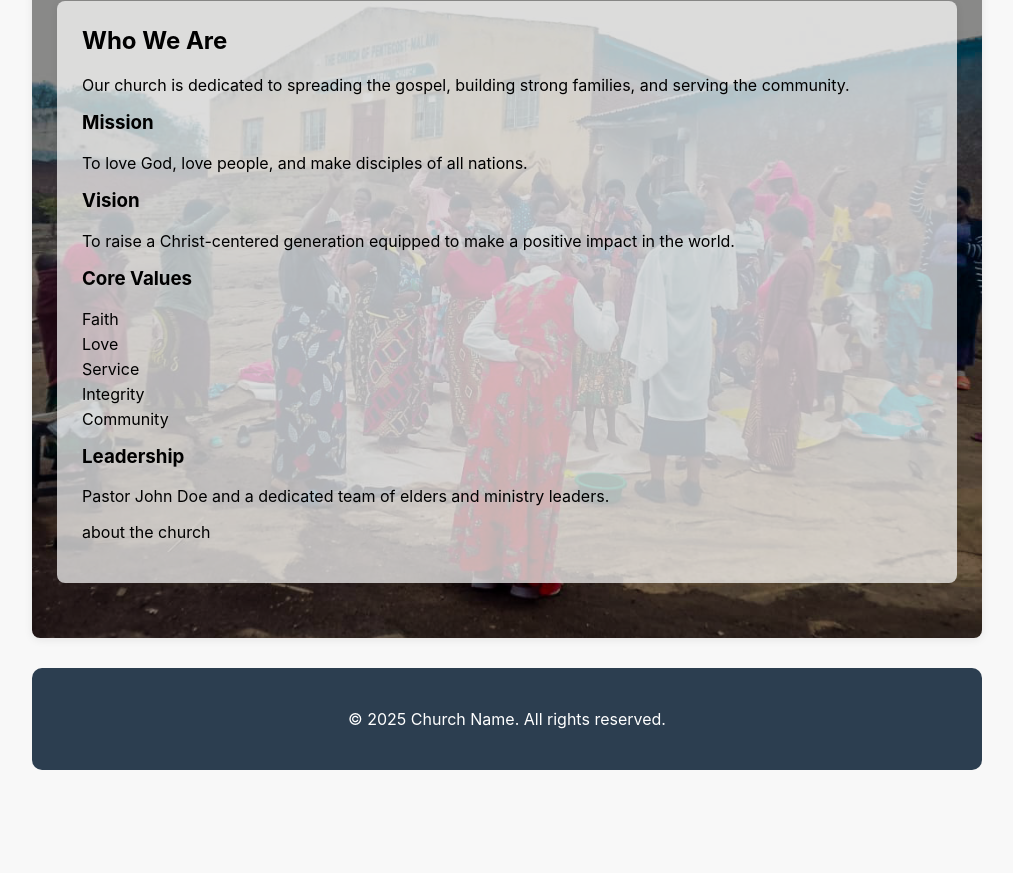
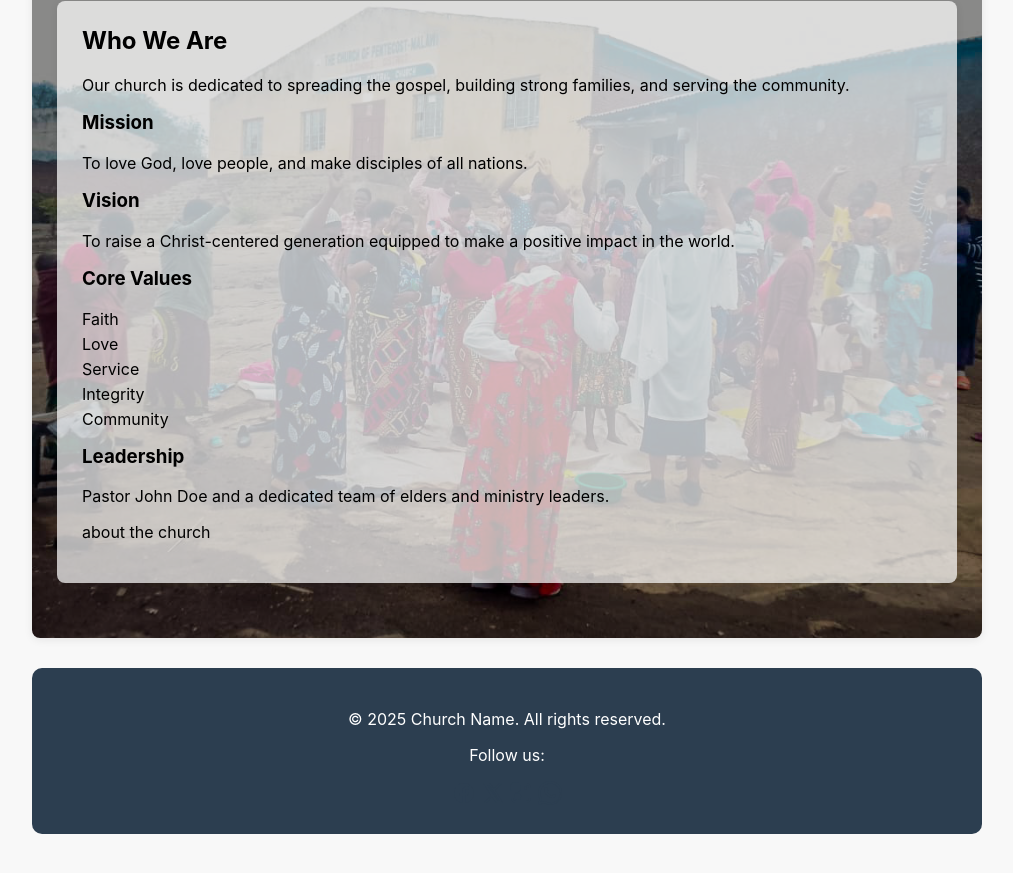
Before and after one commit to Skeldo265/chur, a plain HTML site: page l_about.html in a window 1280 px wide. Shown: the part 269-1142 px from the top of the page, without its empty margins (133-1146 px from the left). Before the commit the page ends 1094 px from the top, so only its background shows below. Drawn offline with Linux system fonts and the light colour scheme.

Commit message:
Update l_about.html

```diff
--- a/l_about.html
+++ b/l_about.html
@@ -46,7 +46,42 @@
   </main>
 
   <footer>
-    <p>&copy; 2025 Church Name. All rights reserved.</p>
+    <p>&copy; 2025 Church Name. All rights reserved. <span id="year"></span></p>
+
+    <p>Follow us:</p>
+
+    <div class="social-icons">
+
+      <!-- Facebook -->
+      <a href="#" aria-label="Facebook" class="icon">
+        <svg width="24" height="24" viewBox="0 0 24 24" fill="currentColor">
+          <path d="M22 12.07C22 6.48 17.52 2 12 2S2 6.48 2 12.07c0 5.02 3.66 9.19 8.44 9.93v-7.02h-2.54v-2.91h2.54V9.41c0-2.5 1.49-3.89 3.77-3.89 1.09 0 2.23.2 2.23.2v2.45h-1.25c-1.23 0-1.61.77-1.61 1.56v1.87h2.74l-.44 2.91h-2.3V22c4.78-.74 8.44-4.91 8.44-9.93z"/>
+        </svg>
+      </a>
+
+      <!-- Twitter (X) -->
+      <a href="#" aria-label="Twitter" class="icon">
+        <svg width="24" height="24" viewBox="0 0 24 24" fill="currentColor">
+          <path d="M18.39 2H21l-6.52 7.44L22 22h-6.81l-4.7-6.3L5.9 22H3l6.89-7.86L2 2h6.91l4.32 5.77L18.39 2zM17.18 20h1.58L8.16 4h-1.6l10.62 16z"/>
+        </svg>
+      </a>
+
+
+      <!-- Instagram -->
+      <a href="#" aria-label="Instagram" class="icon">
+        <svg width="24" height="24" viewBox="0 0 24 24" fill="currentColor">
+          <path d="M7 2C4.2 2 2 4.2 2 7v10c0 2.8 2.2 5 5 5h10c2.8 0 5-2.2 5-5V7c0-2.8-2.2-5-5-5H7zm10 2c1.7 0 3 1.3 3 3v10c0 1.7-1.3 3-3 3H7c-1.7 0-3-1.3-3-3V7c0-1.7 1.3-3 3-3h10zm-5 3.5A5.5 5.5 0 106 12a5.5 5.5 0 006-5.5zm0 9A3.5 3.5 0 118.5 12 3.5 3.5 0 0112 16.5zm4.3-10.8a1.3 1.3 0 11-1.3 1.3 1.3 1.3 0 011.3-1.3z"/>
+        </svg>
+      </a>
+
+      <!-- WhatsApp -->
+      <a href="#" aria-label="WhatsApp" class="icon">
+        <svg width="24" height="24" viewBox="0 0 24 24" fill="currentColor">
+          <path d="M20.5 3.5C18.2 1.2 15.2 0 12 0 5.4 0 .1 5.2.1 11.8c0 2.1.5 4.1 1.5 5.9L0 24l6.5-1.7c1.7.9 3.6 1.4 5.5 1.4h.1c6.6 0 11.9-5.3 11.9-11.9 0-3.2-1.2-6.2-3.5-8.3zM12 21.5h-.1c-1.7 0-3.3-.4-4.8-1.2l-.4-.2-3.8 1 1-3.7-.2-.4c-.9-1.5-1.3-3.1-1.3-4.8 0-5.4 4.4-9.8 9.8-9.8 2.6 0 5.1 1 7 2.9 1.9 1.9 2.9 4.4 2.9 7.1-.1 5.4-4.5 9.8-9.9 9.8zm5.4-7.3c-.3-.2-1.7-.9-2-1-.3-.1-.5-.2-.7.2-.2.3-.8 1-.9 1.1-.2.2-.3.2-.6.1-.3-.2-1.2-.5-2.3-1.5-.9-.8-1.5-1.7-1.7-2-.2-.3 0-.5.1-.6.1-.1.3-.3.4-.5.1-.1.2-.3.3-.5.1-.2 0-.4 0-.5s-.7-1.6-1-2.2c-.3-.6-.5-.5-.7-.5h-.6c-.2 0-.5.1-.7.3-.2.2-1 1-1 2.4s1 2.8 1.1 3c.1.2 2 3.1 4.9 4.3.7.3 1.2.5 1.6.6.7.2 1.3.2 1.7.1.5-.1 1.7-.7 1.9-1.4s.2-1.3.2-1.4c-.1-.2-.2-.3-.4-.4z"/>
+        </svg>
+      </a>
+
+    </div>
   </footer>
   <script src="script.js"></script>
 </body>
```
